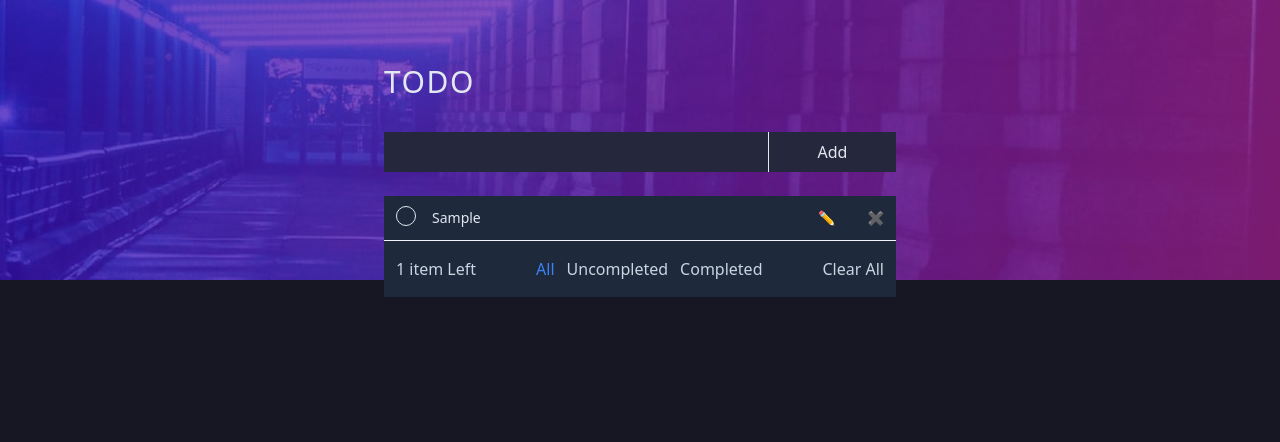
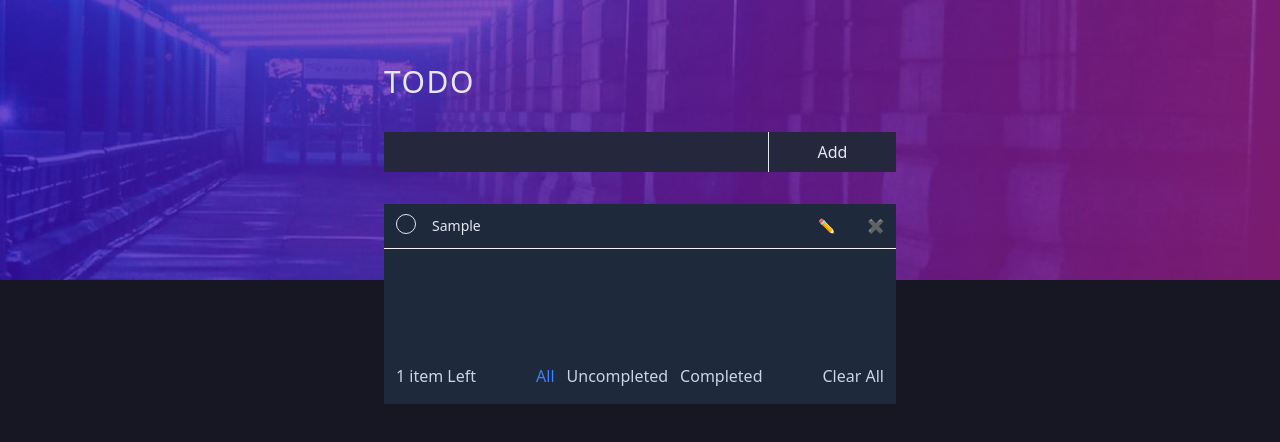
Before and after one commit to boluwajiOladimeji/bolu-vue-todo, a Vue app: page / in a window 1280 px wide. Both pictures are taken after typing "Sample" into the empty fields and a click on the button "Add". Shown: the top 442 px of the page. Built offline with nearby package versions, Linux system fonts and the light colour scheme.

Commit message:
id of input

```diff
--- a/src/App.vue
+++ b/src/App.vue
@@ -136,7 +136,7 @@ export default {
         </button>
       </form>
 
-      <div>
+      <div class="min-h-[200px] bg-slate-800 flex flex-col mt-8">
         <div
           v-show="todos.length < 1"
           class="text-center text-xl my-8 py-8 text-slate-200 bg-slate-800"
@@ -144,9 +144,9 @@ export default {
           You have no Todos in your list 😟
         </div>
 
-        <ul v-show="todos.length >= 1" class="bg-slate-800 text-slate-200 mt-6">
+        <ul v-show="todos.length >= 1" class="bg-slate-800 text-slate-200">
           <p
-            class="py-8 text-center px-3 text-sm md:text-xl border-b border-slate-200"
+            class="py-8 text-center px-3 text-sm md:text-xl"
             v-show="displayedValue < 1"
           >
             You don't have any {{ this.category }} todos
@@ -161,7 +161,7 @@ export default {
                 <input
                   v-if="!todo.completed"
                   :checked="todo.completed"
-                  class="appearance-none bg-slate-800 border border-slate-200 w-5 h-5 rounded-full checked:bg-blue-200 cursor-pointer"
+                  class="appearance-none bg-slate-800 border border-slate-200 w-5 h-5 rounded-full cursor-pointer"
                   type="radio"
                   @click="isCompleted(todo.id)"
                 />
@@ -225,7 +225,7 @@ export default {
         </ul>
         <div
           v-show="todos.length >= 1"
-          class="flex justify-between items-center text-slate-300 gap-4 text-xs md:text-base bg-slate-800 px-3 py-4"
+          class="flex justify-between items-center text-slate-300 gap-4 text-xs md:text-base bg-slate-800 px-3 py-4 mt-auto"
         >
           <p>
             {{ itemsLeft || 'No' }}
```
